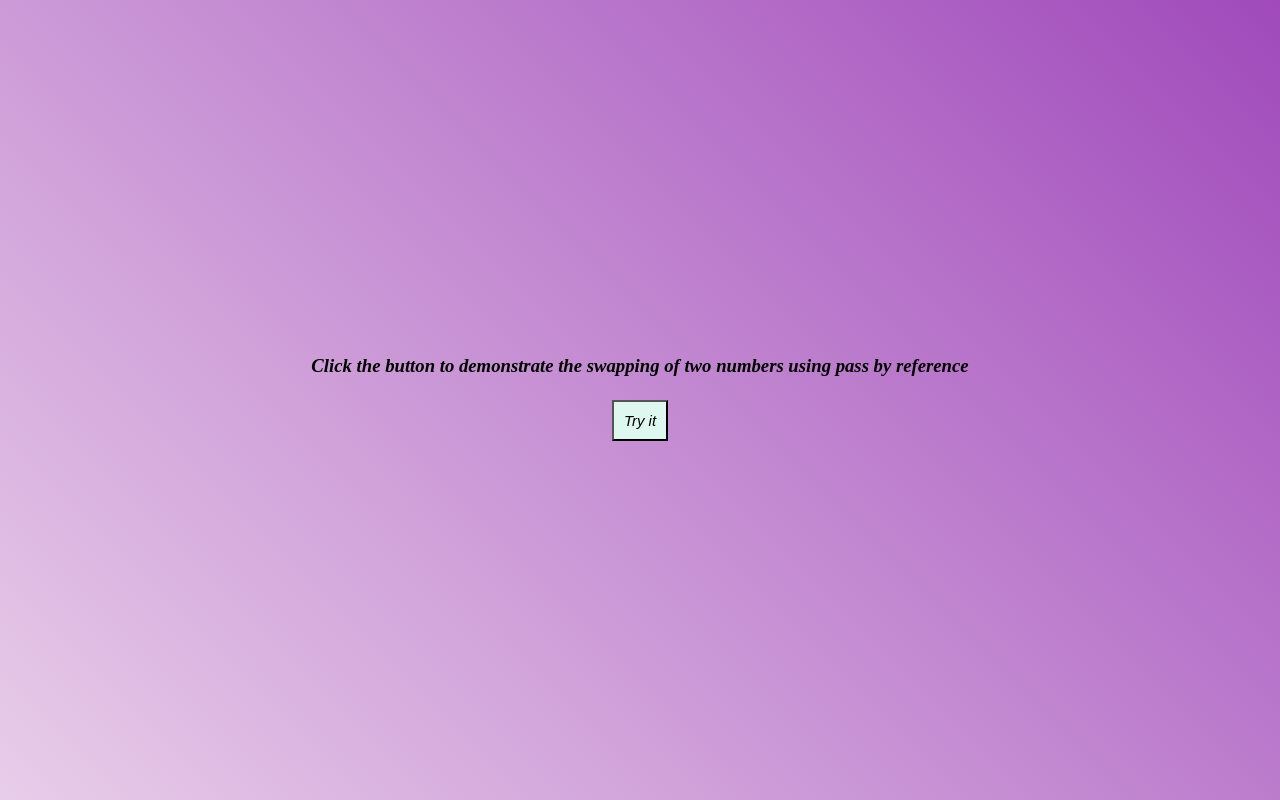
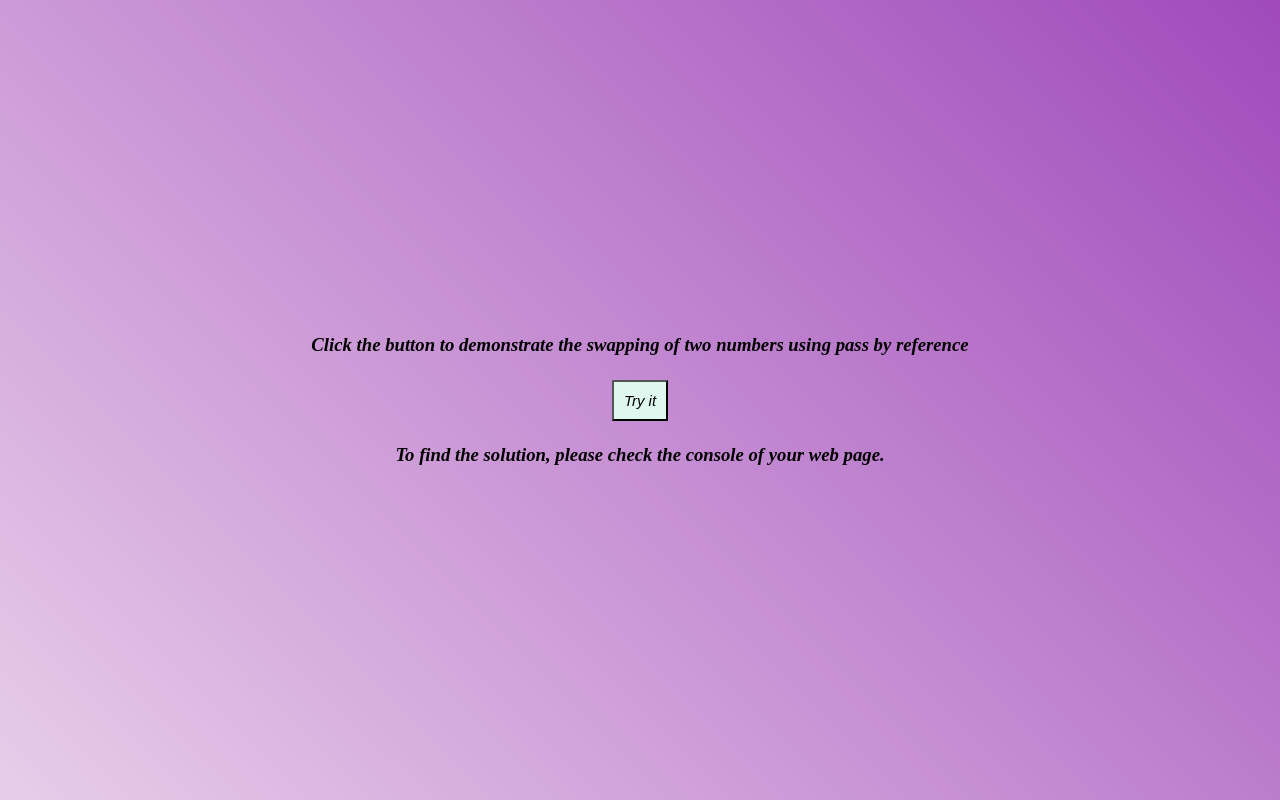
Before and after one commit to AnjaniSowmya/scx-day2-assignment1-swapping-two-numbers-using-pass-by-reference, a plain HTML site: page index.html in a window 1280 px wide. Drawn offline with Linux system fonts and the light colour scheme.

Commit message:
Update index.html

```diff
--- a/index.html
+++ b/index.html
@@ -14,7 +14,7 @@
 
 
 <button onclick="myFunction()" style="padding: 10px; margin: 5px;">Try it</button>
-
+<h3>To find the solution, please check the console of your web page.</h3>
 <p id="demo"></p>
 
 <script>
```
